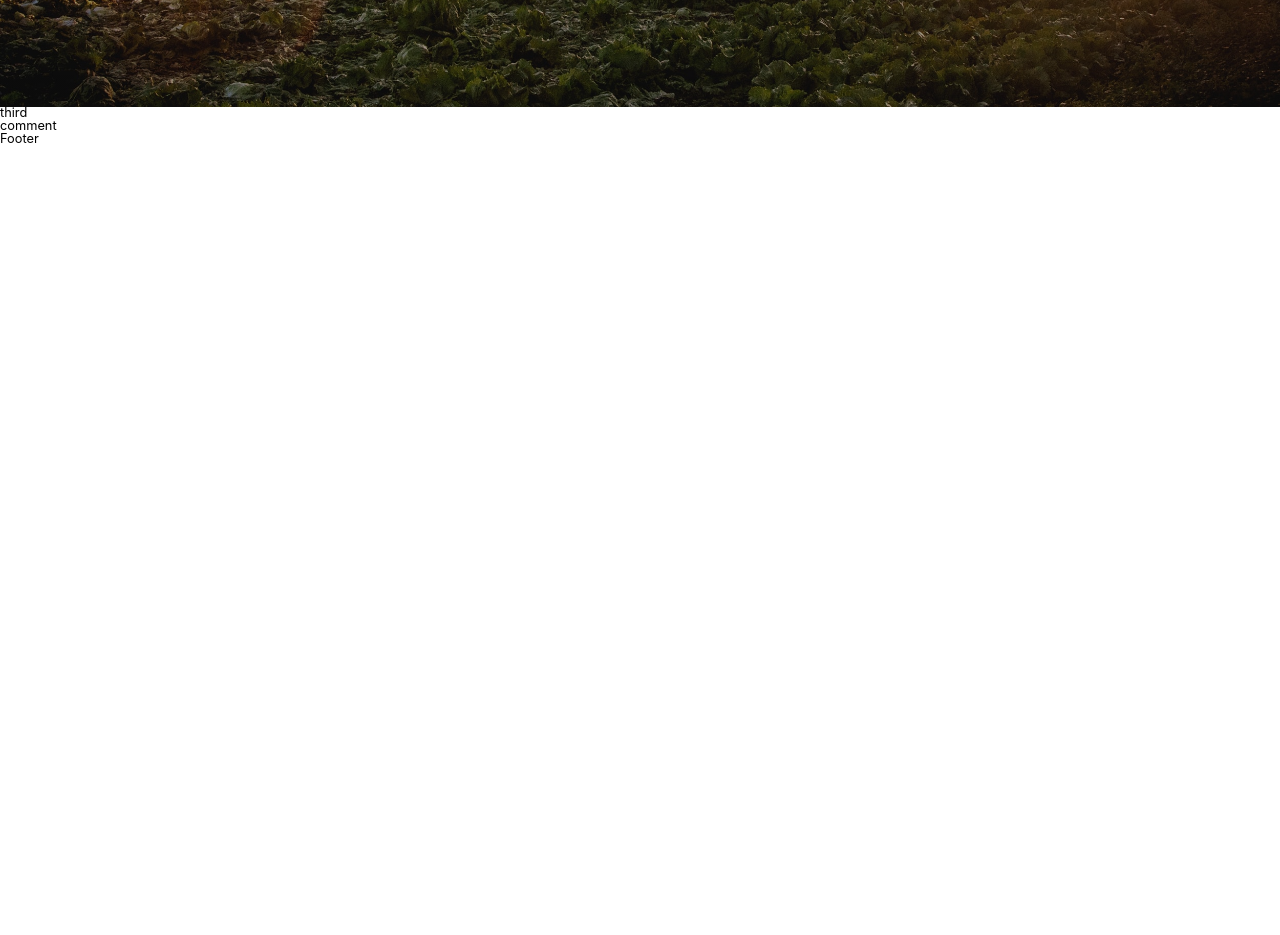
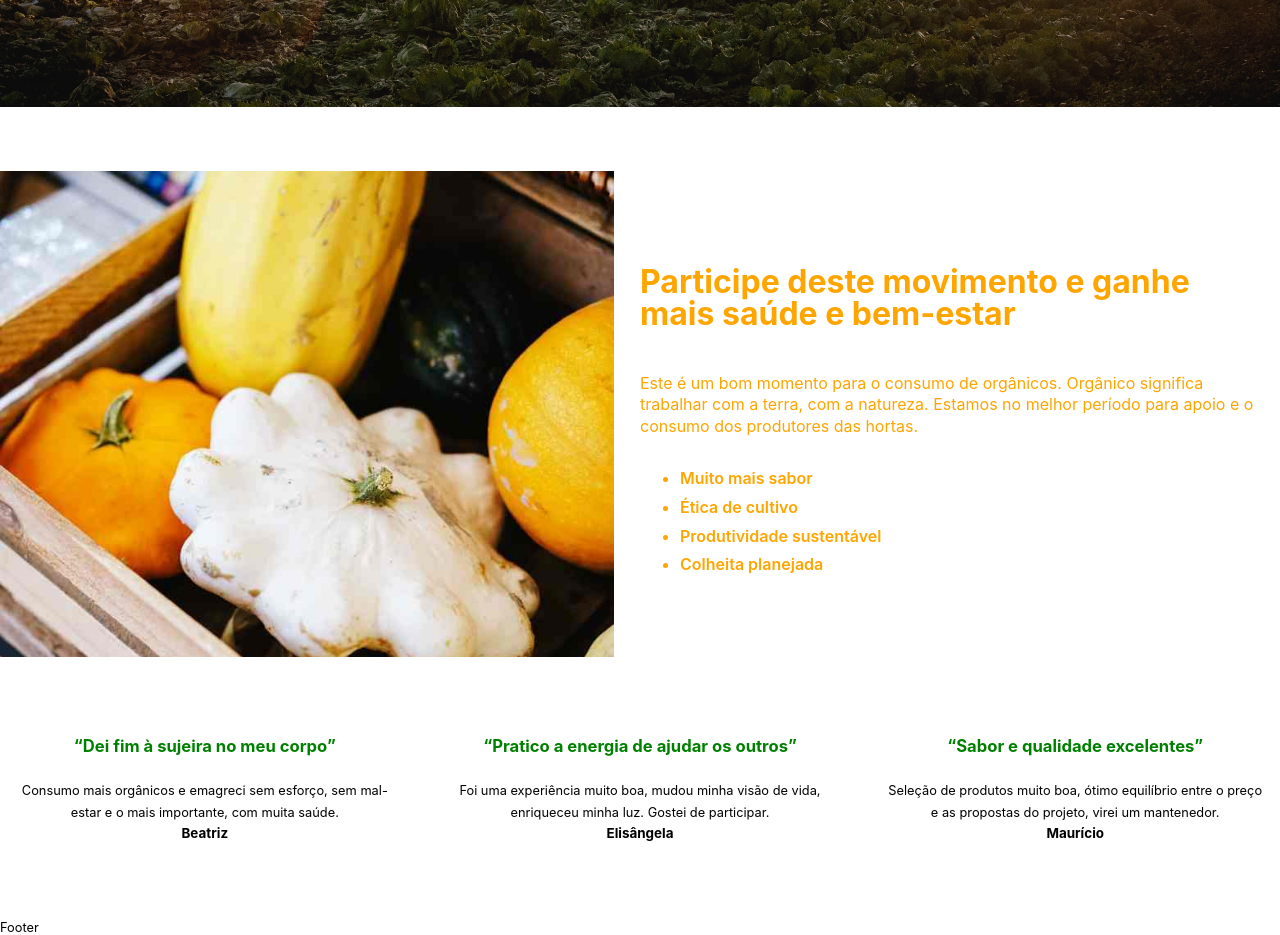
Before and after one commit to KiwiDev808/sou-cesta-solidaria, a Next.js app: page / in a window 1280 px wide. Shown: the part 1580-2515 px from the top of the page. Before the commit the page ends 1726 px from the top, so only its background shows below. Built offline with nearby package versions, Linux system fonts and the light colour scheme.

Commit message:
feat: finished hero section and comments div

```diff
--- a/src/components/Home/CommentCarousel/index.tsx
+++ b/src/components/Home/CommentCarousel/index.tsx
@@ -1,5 +1,39 @@
 import React from 'react'
+import styles from './styles.module.scss'
+
+const comments = [
+  {
+    phrase: '“Dei fim à sujeira no meu corpo”',
+    description:
+      'Consumo mais orgânicos e emagreci sem esforço, sem mal-estar e o mais importante, com muita saúde.',
+    person: 'Beatriz',
+  },
+  {
+    phrase: '“Pratico a energia de ajudar os outros”',
+    description:
+      'Foi uma experiência muito boa, mudou minha visão de vida, enriqueceu minha luz. Gostei de participar.',
+    person: 'Elisângela',
+  },
+  {
+    phrase: '“Sabor e qualidade excelentes”',
+    description:
+      'Seleção de produtos muito boa, ótimo equilíbrio entre o preço e as propostas do projeto, virei um mantenedor.',
+    person: 'Maurício',
+  },
+]
 
 export const CommentCarousel = () => {
-  return <div>comment</div>
+  return (
+    <div className={styles.commentCarouselContainer}>
+      {comments.map((comment, index) => {
+        return (
+          <article key={index} className={styles.comment}>
+            <h3>{comment.phrase}</h3>
+            <p>{comment.description}</p>
+            <h4>{comment.person}</h4>
+          </article>
+        )
+      })}
+    </div>
+  )
 }
--- /dev/null
+++ b/src/components/Home/CommentCarousel/styles.module.scss
@@ -0,0 +1,24 @@
+.commentCarouselContainer {
+  padding: 5rem 1rem;
+  display: flex;
+  flex-wrap: wrap;
+  gap: 4rem;
+
+  .comment {
+    flex: 1;
+    flex-basis: 20rem;
+    text-align: center;
+    h3 {
+      margin-bottom: 2rem;
+      color: green;
+      font-size: 1.3rem;
+    }
+    p {
+      margin-bottom: 0.25rem;
+    }
+    h4 {
+      font-size: 1.05rem;
+      margin-top: 0px;
+    }
+  }
+}
--- a/src/components/Home/HeroSection/ThirdSection/index.tsx
+++ b/src/components/Home/HeroSection/ThirdSection/index.tsx
@@ -1,5 +1,30 @@
 import React from 'react'
+import background from '../../../../../public/images/HeroSection/thid-section-image.jpg'
+import styles from './styles.module.scss'
 
 export const ThirdSection = () => {
-  return <div>third</div>
+  return (
+    <div className={styles.sectionContainer}>
+      <div
+        className={styles.image}
+        style={{
+          backgroundImage: `url(${background.src})`,
+        }}
+      ></div>
+      <div className={styles.text}>
+        <h2>Participe deste movimento e ganhe mais saúde e bem-estar</h2>
+        <p>
+          Este é um bom momento para o consumo de orgânicos. Orgânico significa
+          trabalhar com a terra, com a natureza. Estamos no melhor período para
+          apoio e o consumo dos produtores das hortas.
+        </p>
+        <ul>
+          <li>Muito mais sabor</li>
+          <li>Ética de cultivo</li>
+          <li>Produtividade sustentável</li>
+          <li>Colheita planejada</li>
+        </ul>
+      </div>
+    </div>
+  )
 }
--- a/src/components/Home/HeroSection/ThirdSection/styles.module.scss
+++ b/src/components/Home/HeroSection/ThirdSection/styles.module.scss
@@ -0,0 +1,42 @@
+.sectionContainer {
+  padding-top: 5rem;
+  min-height: 550px;
+  display: flex;
+  & > * {
+    flex: 1;
+  }
+
+  .image {
+    min-height: 200px;
+    background-repeat: no-repeat;
+    background-size: cover;
+    background-position: center;
+  }
+
+  .text {
+    padding: 2rem;
+    color: orange;
+    display: flex;
+    flex-direction: column;
+    justify-content: center;
+
+    h2 {
+      font-size: 2.5rem;
+    }
+
+    p {
+      font-size: 1.25rem;
+    }
+    ul {
+      display: flex;
+      flex-direction: column;
+      gap: 1rem;
+      font-size: 1.25rem;
+      font-weight: 600;
+    }
+  }
+
+  @media (max-width: 768px) {
+    flex-direction: column;
+  }
+}
```
Also changed, not shown: public/images/HeroSection/thid-section-image.jpg (added), 1 other file (tests, documents, lock files or other folders).
